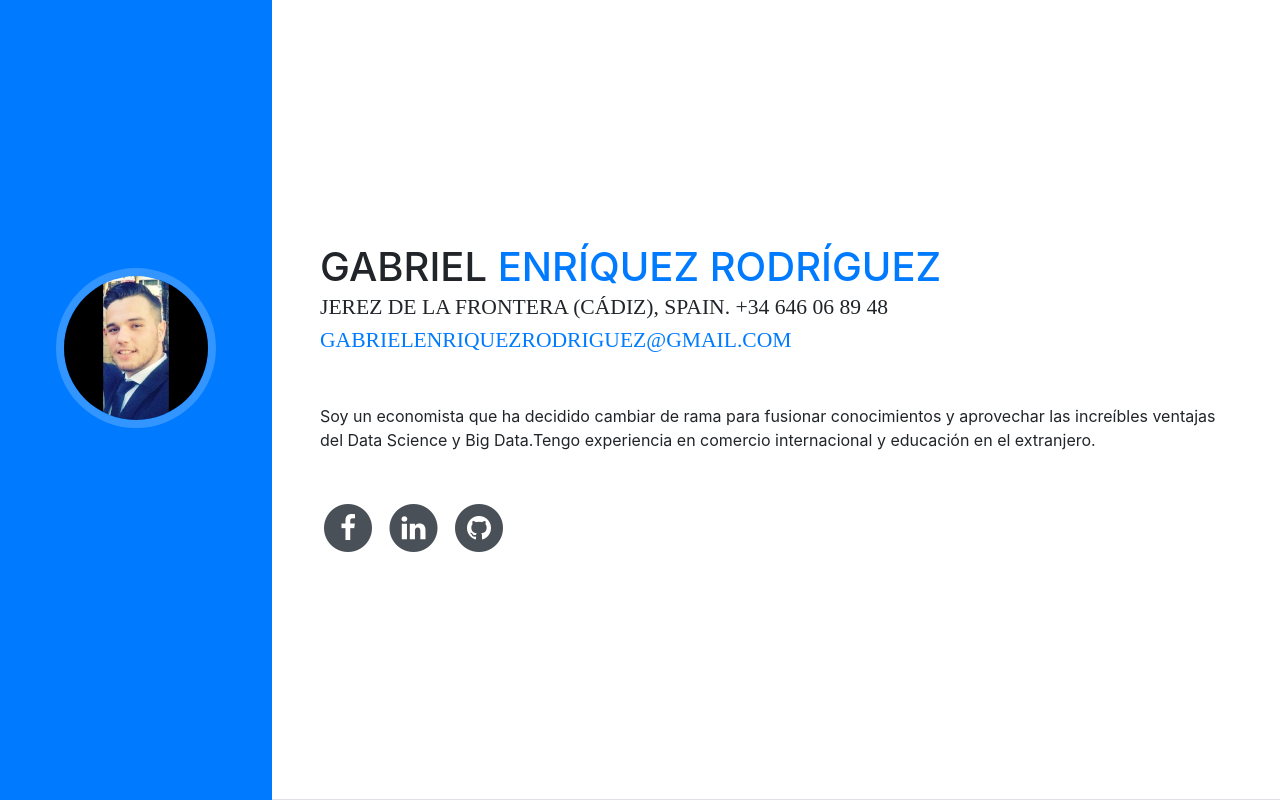
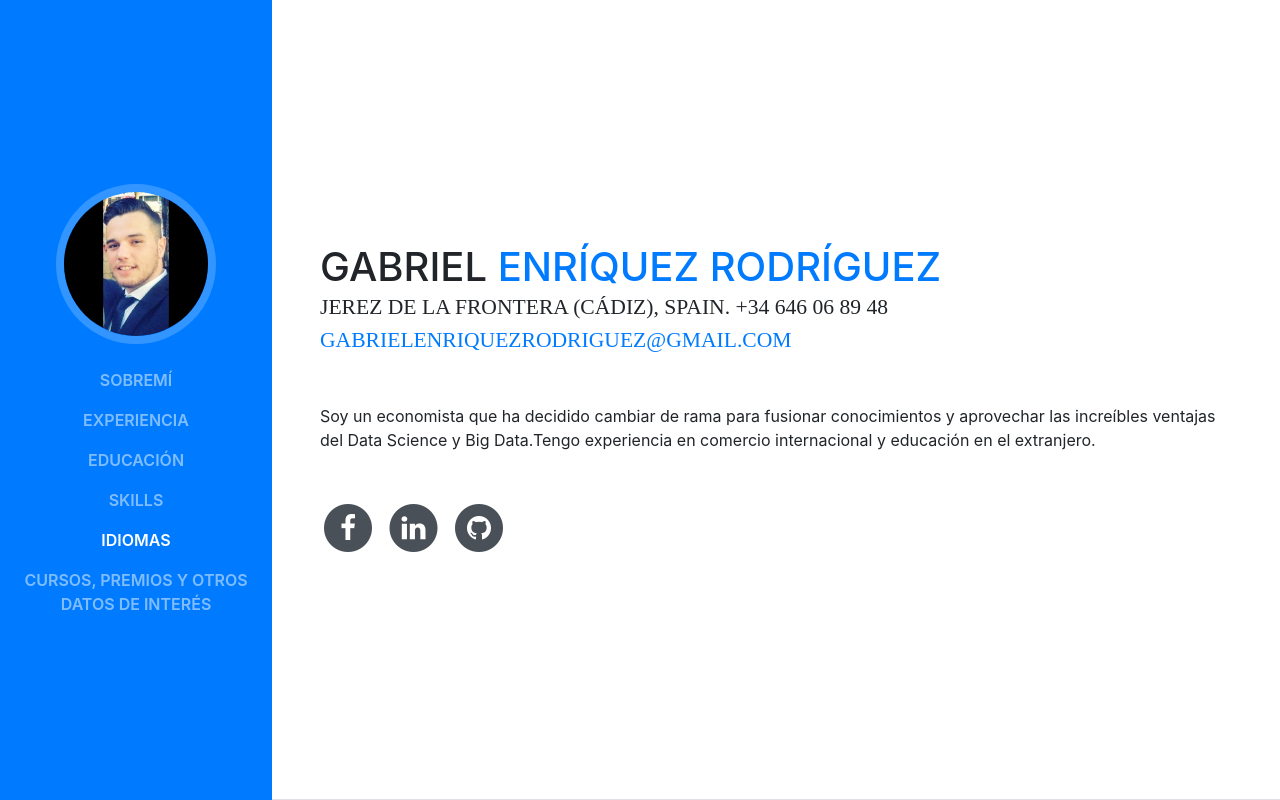
Before and after one commit to gabenrrod/cv-gabriel-enriquez, a website with bundled scripts: page index.html in a window 1280 px wide. Shown: the top 800 px of the page. Built offline with nearby package versions, Linux system fonts and the light colour scheme; a web font is replaced by a local one.

Commit message:
Update index.html

```diff
--- a/index.html
+++ b/index.html
@@ -41,22 +41,22 @@
       <div class="collapse navbar-collapse" id="navbarSupportedContent">
         <ul class="navbar-nav">
           <li class="nav-item">
-            <a class="nav-link js-scroll-trigger" href="#Sobre mí"></a>
+            <a class="nav-link js-scroll-trigger" href="#Sobremí">Sobremí</a>
           </li>
           <li class="nav-item">
-            <a class="nav-link js-scroll-trigger" href="#Experiencia"></a>
+            <a class="nav-link js-scroll-trigger" href="#Experiencia"> Experiencia</a>
           </li>
           <li class="nav-item">
-            <a class="nav-link js-scroll-trigger" href="#Educación"></a>
+            <a class="nav-link js-scroll-trigger" href="#Educación">Educación</a>
           </li>
           <li class="nav-item">
-            <a class="nav-link js-scroll-trigger" href="#Skills"></a>
+            <a class="nav-link js-scroll-trigger" href="#Skills"> Skills</a>
           </li>
           <li class="nav-item">
-            <a class="nav-link js-scroll-trigger" href="#Idiomas"></a>
+            <a class="nav-link js-scroll-trigger" href="#Idiomas"> Idiomas</a>
           </li>
           <li class="nav-item">
-            <a class="nav-link js-scroll-trigger" href="#Cursos, Premios y Otros datos de interés"></a>
+            <a class="nav-link js-scroll-trigger" href="#Cursos">Cursos, Premios y Otros datos de interés</a>
           </li>
         </ul>
       </div>
```
